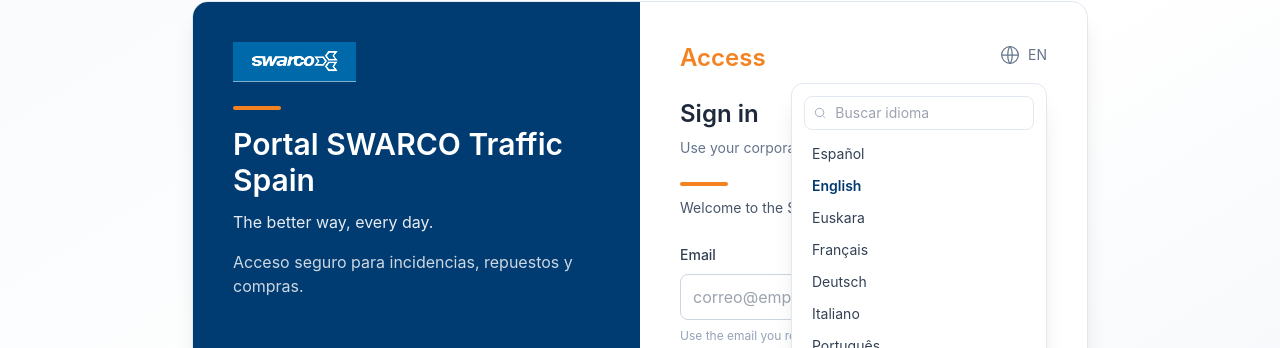
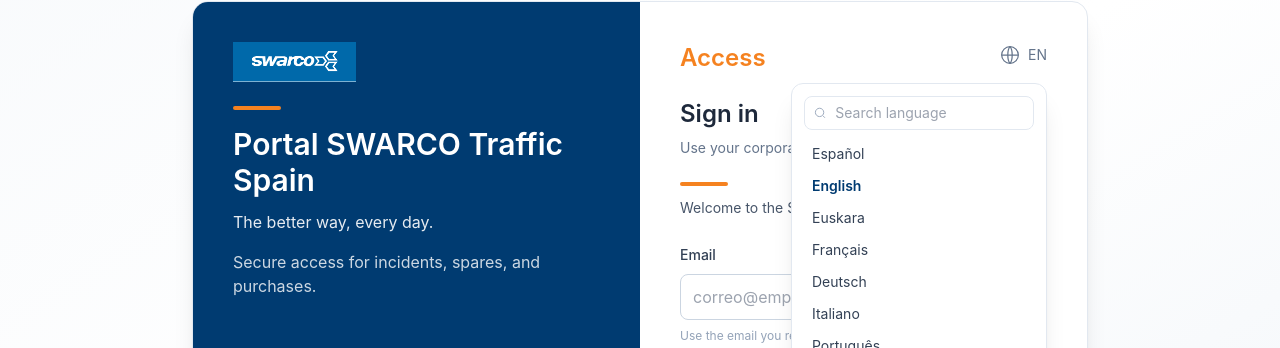
Before and after one commit to swarcotrafficmadrid-source/stsweb, a React (Vite) app in the folder frontend/: page / in a window 1280 px wide. Both pictures are taken after a click on the button "EN". Shown: the part 106-454 px from the top of the page. Built offline with nearby package versions, Linux system fonts and the light colour scheme; no server answers.

Commit message:
Improve i18n copy and dashboard welcome

```diff
--- a/frontend/src/App.jsx
+++ b/frontend/src/App.jsx
@@ -74,6 +74,8 @@
       loginDesc: "Usa tu email corporativo para acceder.",
       registerDesc: "Completa tus datos para registrarte.",
       welcome: "Bienvenido al portal de soporte SWARCO Traffic Spain.",
+      sideIntro: "Acceso seguro para incidencias, repuestos y compras.",
+      searchLang: "Buscar idioma",
       noAccount: "¿No tienes cuenta? Regístrate",
       haveAccount: "Ya tengo cuenta",
       langLabel: "ES"
@@ -86,6 +88,8 @@
       loginDesc: "Use your corporate email to access.",
       registerDesc: "Complete your details to register.",
       welcome: "Welcome to the SWARCO Traffic Spain support portal.",
+      sideIntro: "Secure access for incidents, spares, and purchases.",
+      searchLang: "Search language",
       noAccount: "No account? Create one",
       haveAccount: "I already have an account",
       langLabel: "EN"
@@ -109,9 +113,7 @@
                 <div className="mt-6 h-1 w-12 rounded bg-swarcoOrange" />
                 <h1 className="text-3xl font-semibold mt-4">Portal SWARCO Traffic Spain</h1>
                 <p className="text-white/90 mt-3">The better way, every day.</p>
-                <p className="text-white/80 mt-4">
-                  Acceso seguro para incidencias, repuestos y compras.
-                </p>
+                <p className="text-white/80 mt-4">{t.sideIntro}</p>
               </div>
               <div className="text-xs text-white/70">
                 www.swarco.com
@@ -145,7 +147,7 @@
                         </svg>
                         <input
                           className="w-full text-sm outline-none"
-                          placeholder="Buscar idioma"
+                          placeholder={t.searchLang}
                           value={langQuery}
                           onChange={(e) => setLangQuery(e.target.value)}
                         />
--- a/frontend/src/pages/Dashboard.jsx
+++ b/frontend/src/pages/Dashboard.jsx
@@ -2,7 +2,9 @@
   return (
     <div className="bg-white p-6 rounded shadow">
       <h2 className="text-lg font-semibold text-swarcoBlue mb-2">Bienvenido</h2>
-      <p>Usa el menú para crear incidencias, repuestos o compras.</p>
+      <p className="text-sm text-slate-600">
+        Usa el menú superior para crear una incidencia o solicitar repuestos y compras.
+      </p>
     </div>
   );
 }
--- a/frontend/src/pages/Register.jsx
+++ b/frontend/src/pages/Register.jsx
@@ -16,7 +16,9 @@
       emailPlaceholder: "correo@empresa.com",
       password: "Contraseña",
       button: "Registrar",
-      buttonLoading: "Creando cuenta..."
+      buttonLoading: "Creando cuenta...",
+      successMail: "Usuario creado con éxito. En breve recibirás un correo con la activación de tu cuenta completada.",
+      successNoMail: "Usuario creado con éxito, pero no se pudo enviar el correo de activación. Contacta soporte."
     },
     en: {
       fullName: "Full name",
@@ -25,7 +27,9 @@
       emailPlaceholder: "email@company.com",
       password: "Password",
       button: "Create account",
-      buttonLoading: "Creating account..."
+      buttonLoading: "Creating account...",
+      successMail: "Account created successfully. You will receive an activation email shortly.",
+      successNoMail: "Account created, but the activation email could not be sent. Please contact support."
     }
   };
   const t = copy[lang] || copy.es;
@@ -42,9 +46,7 @@
       });
       const okMail = data?.mailSent;
       setResult(
-        okMail
-          ? "Usuario creado con éxito. En breve recibirás un correo con la activación de tu cuenta completada."
-          : "Usuario creado con éxito, pero no se pudo enviar el correo de activación. Contacta soporte."
+        okMail ? t.successMail : t.successNoMail
       );
     } catch (err) {
       setResult(err.message);
```
